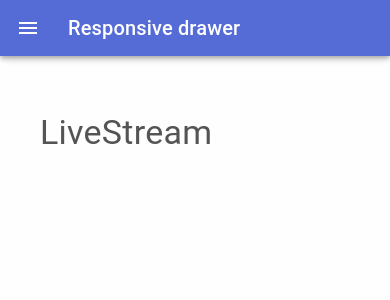
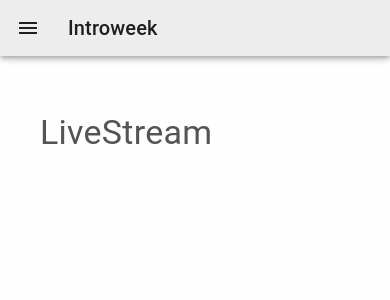
Before and after one commit to Lepidoptera-Collective/introweek_frontend, a React (Create React App) app: page / in a window 390 px wide. Shown: the top 300 px of the page. Built offline with nearby package versions, Linux system fonts and the light colour scheme.

Commit message:
fix: update manifest and fixed app drawer styling

```diff
--- a/src/layout/Layout.tsx
+++ b/src/layout/Layout.tsx
@@ -29,7 +29,7 @@ const useStyles = makeStyles((theme: Theme) =>
 
 const Layout: React.FC = ({ children }) => {
   const theme = useTheme();
-  const isMobile = useMediaQuery(theme.breakpoints.down('sm'));
+  const isMobile = useMediaQuery(theme.breakpoints.down('xs'));
   const [mobileOpen, setMobileOpen] = React.useState(false);
   const classes = useStyles();
 
@@ -40,7 +40,7 @@ const Layout: React.FC = ({ children }) => {
   return (
     <div className={classes.root}>
       {isMobile && (
-        <AppBar position="fixed">
+        <AppBar position="fixed" color="primary">
           <Toolbar>
             <IconButton
               color="inherit"
@@ -52,7 +52,7 @@ const Layout: React.FC = ({ children }) => {
               <MenuIcon />
             </IconButton>
             <Typography variant="h6" noWrap>
-              Responsive drawer
+              Introweek
             </Typography>
           </Toolbar>
         </AppBar>
--- a/src/theme/index.ts
+++ b/src/theme/index.ts
@@ -20,7 +20,7 @@ const theme = createMuiTheme({
   },
   palette: {
     primary: {
-      main: '#556cd6',
+      main: '#ededed',
     },
     secondary: {
       main: '#19857b',
@@ -34,6 +34,7 @@ const theme = createMuiTheme({
     },
     text: {
       primary: '#545454',
+      secondary: '#fefefe',
     },
   },
 });
```
Also changed, not shown: public/manifest.json.
